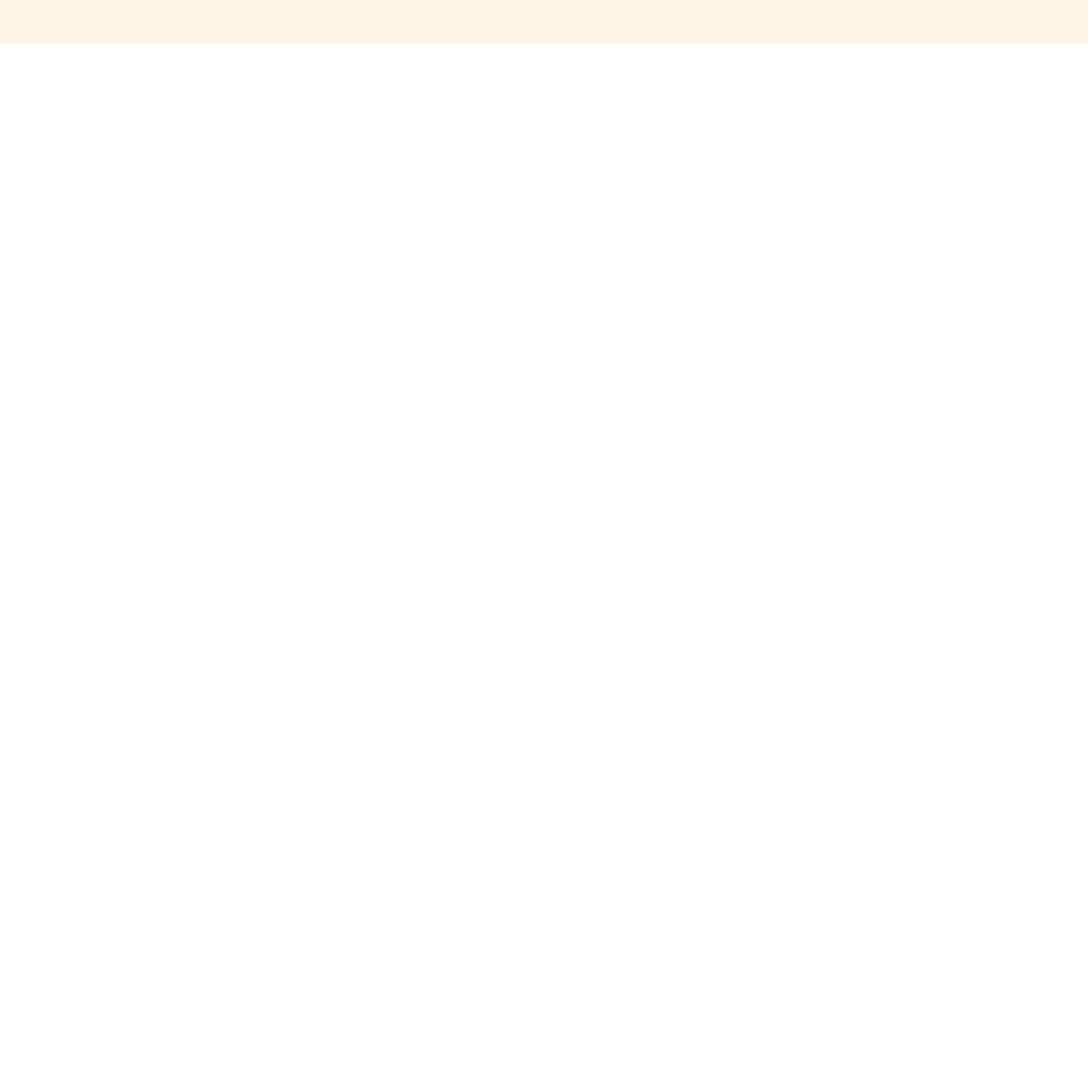
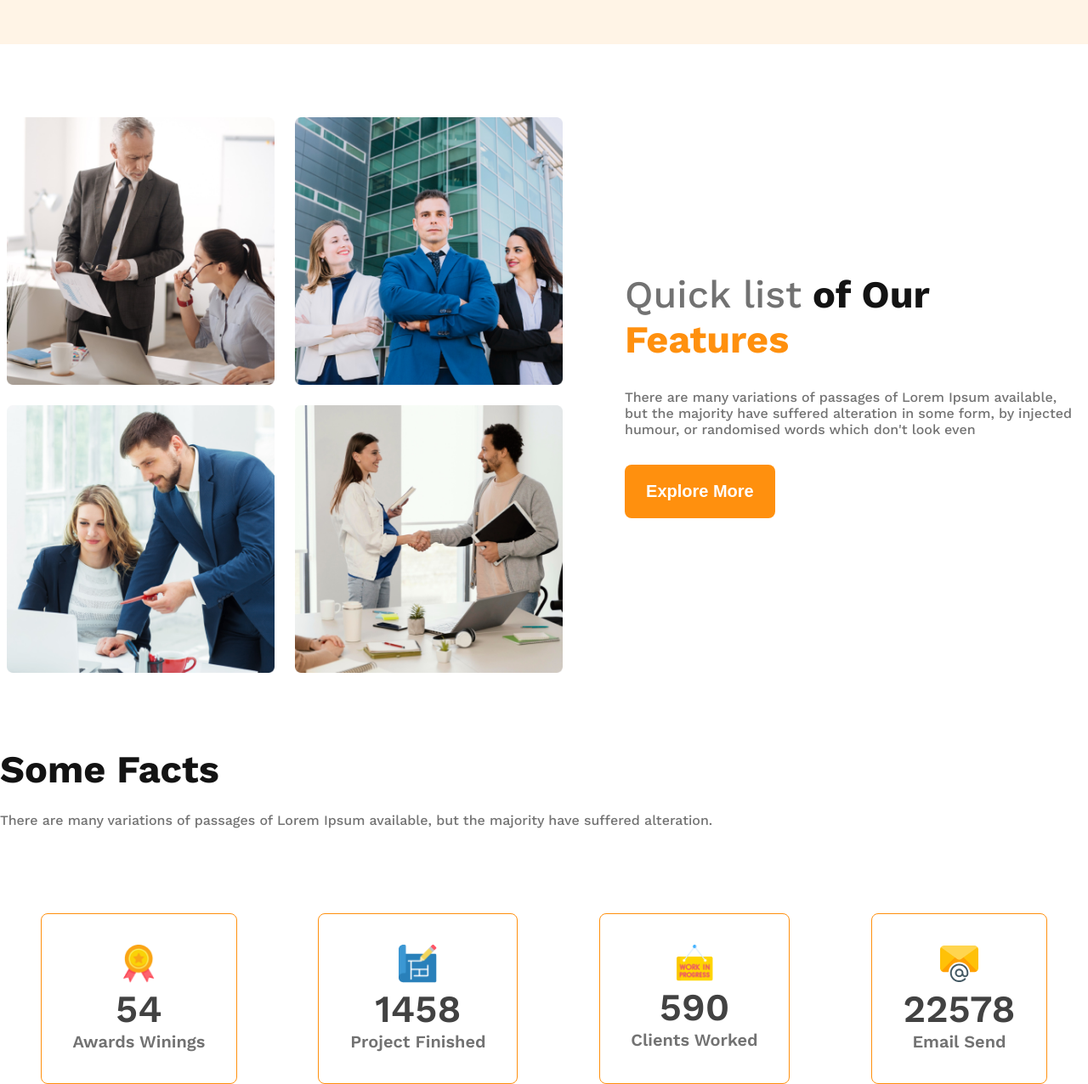
Before and after one commit to toimurhasan/g3-architects, a plain HTML site: page index.html in a window 1280 px wide. Shown: the part 1200-2476 px from the top of the page at 85% size. Before the commit the page ends 1252 px from the top, so only its background shows below. Drawn offline with nearby package versions, Linux system fonts and the light colour scheme.

Commit message:
facts section added

```diff
--- a/index.html
+++ b/index.html
@@ -23,7 +23,7 @@
             Brand New <br />
             Group of Architects
           </h1>
-          <p class="banner-description">
+          <p class="banner-description description">
             There are many variations of passages of Lorem Ipsum available, but the majority have
             suffered alteration in some form, by injected humour, or randomised words which don't
             look even
@@ -35,7 +35,58 @@
         </div>
       </section>
     </header>
-    <main></main>
+    <main class="container">
+      <section class="feature">
+        <div class="feature-image">
+          <img src="images/team1.png" />
+          <img src="images/team2.png" />
+          <img src="images/team3.png" />
+          <img src="images/team4.png" />
+        </div>
+        <div class="feature-content">
+          <h3 class="feature-header heading-primary">
+            <span class="medium-font">Quick list</span> of Our <br />
+            <span class="bold-orange">Features</span>
+          </h3>
+          <p class="feature-description description">
+            There are many variations of passages of Lorem Ipsum available, but the majority have
+            suffered alteration in some form, by injected humour, or randomised words which don't
+            look even
+          </p>
+          <button class="btn-primary">Explore More</button>
+        </div>
+      </section>
+
+      <section class="some-facts">
+        <h3 class="facts-heading heading-primary">Some Facts</h3>
+        <p class="description">
+          There are many variations of passages of Lorem Ipsum available, but the majority have
+          suffered alteration.
+        </p>
+        <div class="cards">
+          <div class="card">
+            <div><img src="/images/icons/ribon.png" alt="" /></div>
+            <h4>54</h4>
+            <p>Awards Winings</p>
+          </div>
+          <div class="card">
+            <div><img src="/images/icons/projects.png" alt="" /></div>
+            <h4>1458</h4>
+            <p>Project Finished</p>
+          </div>
+          <div class="card">
+            <div><img src="/images/icons/customers.png" alt="" /></div>
+            <h4>590</h4>
+            <p>Clients Worked</p>
+          </div>
+          <div class="card">
+            <div><img src="images/icons/email.png" alt="" /></div>
+            <h4>22578</h4>
+            <p>Email Send</p>
+          </div>
+        </div>
+      </section>
+    </main>
     <footer></footer>
   </body>
 </html>
--- a/style.css
+++ b/style.css
@@ -4,6 +4,10 @@
   margin: 0;
   padding: 0;
   box-sizing: border-box;
+}
+
+img {
+  width: 100%;
 }
 
 /* color variables */
@@ -46,10 +50,23 @@
   font-weight: 600;
 }
 
+/* shared style */
+.heading-primary {
+  font-size: 2.812rem;
+  font-weight: 700;
+  color: var(--dark-01);
+}
+.description {
+  color: var(--dark-03);
+  font-size: 1rem;
+  font-weight: 500;
+}
+
 /* display flex */
 .navbar,
 .menu,
-.banner-content {
+.banner-content,
+.feature {
   display: flex;
 }
 
@@ -95,20 +112,77 @@ header {
   font-size: 4rem;
   font-weight: 700;
 }
-.banner-content {
+.banner-description {
   text-align: center;
-  color: var(--dark-01);
-  font-size: 1rem;
+}
+
+/* feature section */
+.feature {
+  margin: 5.4rem 0.5rem;
+  align-items: center;
+  gap: 4.56rem;
+}
+.medium-font {
+  font-size: 2.812rem;
   font-weight: 500;
+  color: var(--dark-03);
 }
-.banner-image img {
-  width: 100%;
+.bold-orange {
+  color: var(--orange);
 }
+.feature-content {
+  max-width: 33.56rem;
+}
+.feature-image {
+  display: grid;
+  grid-template-columns: repeat(2, 1fr);
+  gap: 1.5rem;
+}
+.feature-header {
+  margin-bottom: 2rem;
+}
+.feature-description {
+  margin-bottom: 2rem;
+}
+
+/* some facts */
+.facts-heading {
+  margin-bottom: 1.5rem;
+}
+.cards {
+  margin-top: 100px;
+  display: flex;
+  justify-content: space-around;
+}
+.card {
+  border: 1px solid #ff900e;
+  padding: 2.3rem;
+  border-radius: 0.5rem;
+  display: flex;
+  flex-direction: column;
+  justify-items: center;
+  align-items: center;
+}
+.card > div {
+  width: 45px;
+}
+.card > h4 {
+  font-size: 2.812rem;
+  font-weight: 600;
+  color: var(--dark-02);
+}
+.card > p {
+  font-size: 1.25rem;
+  font-weight: 600;
+  color: var(--dark-03);
+}
+
 /* responsiveness for tablet */
 @media screen and (max-width: 992px) {
   .navbar,
   .menu,
-  .banner-content {
+  .banner-content,
+  .feature {
     flex-direction: column;
   }
   .menu-item {
@@ -117,4 +191,8 @@ header {
   .banner-content {
     margin-top: 2rem;
   }
+  .feature {
+    margin-left: 1.5rem;
+    margin-right: 1.5rem;
+  }
 }
```
